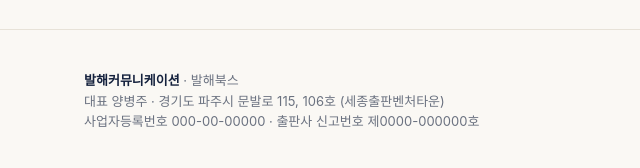
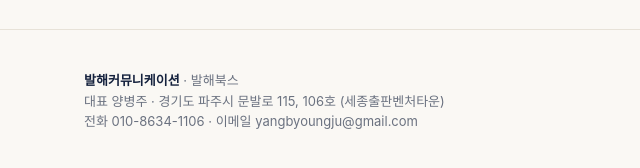
Before and after one commit to balhaebooks/balhaebooks.github.io, a plain HTML site: page index.html in a window 1280 px wide. Shown: the part 6085-6253 px from the top of the page, 0-640 px from the left. Drawn offline with Linux system fonts and the light colour scheme; a web font is replaced by a local one.

Commit message:
하단 회사 정보 정리

```diff
--- a/index.html
+++ b/index.html
@@ -424,7 +424,7 @@ footer b{color:var(--ink)}
     <div>
       <b>발해커뮤니케이션</b> · 발해북스<br>
       대표 양병주 · 경기도 파주시 문발로 115, 106호 (세종출판벤처타운)<br>
-      사업자등록번호 000-00-00000 · 출판사 신고번호 제0000-000000호
+      전화 010-8634-1106 · 이메일 yangbyoungju@gmail.com
     </div>
     <div style="text-align:right">© 2026 Balhae Communication. All rights reserved.<br>개인정보처리방침</div>
   </div>
```
